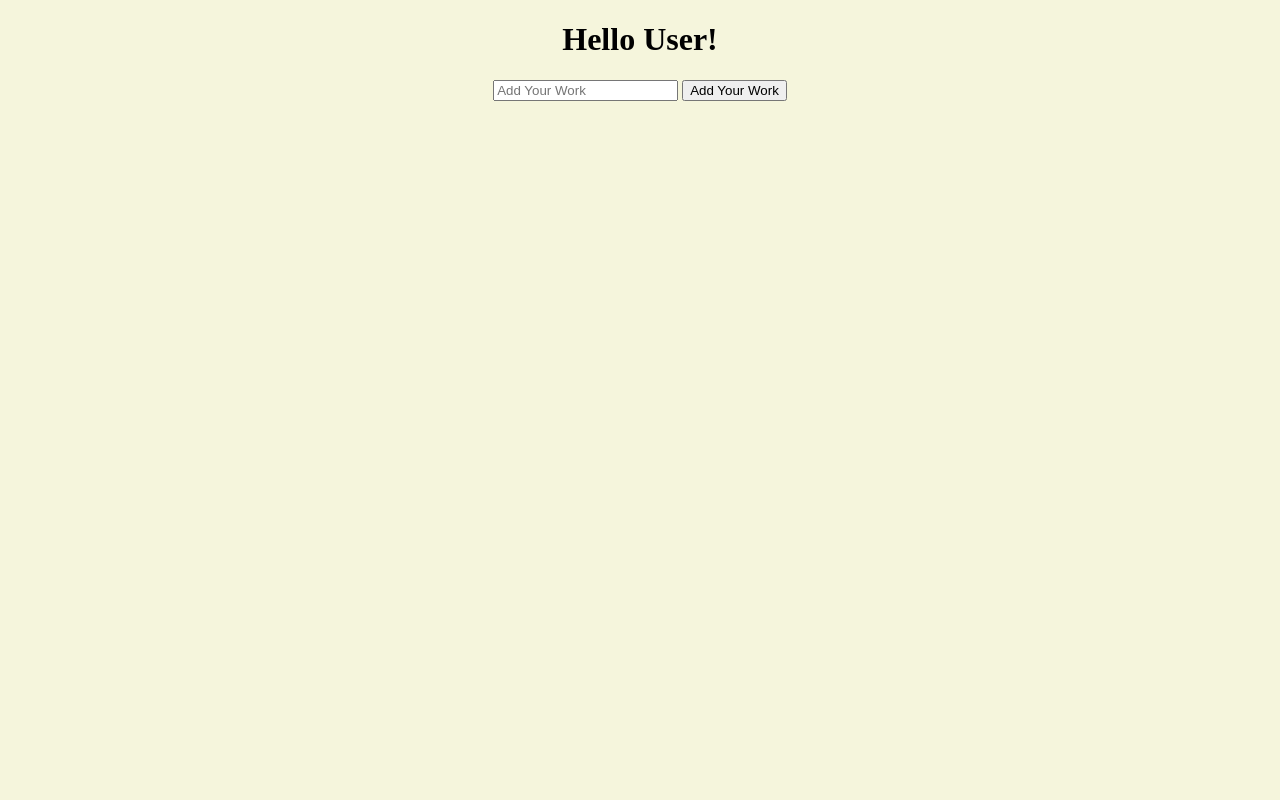
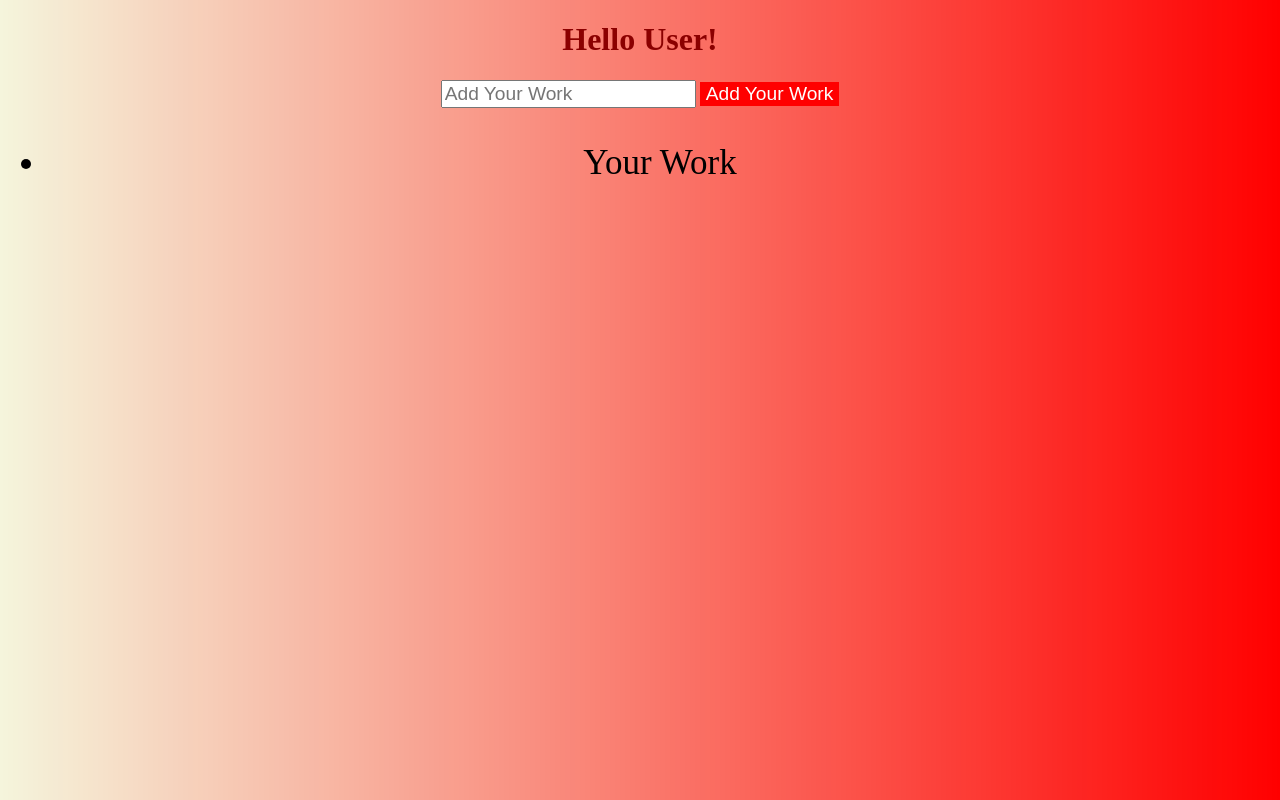
Before and after one commit to Arafat-alim/Arafat-jsMiniProject, a plain HTML site: page TodoList/index.html in a window 1280 px wide. Drawn offline with Linux system fonts and the light colour scheme.

Commit message:
Some basic Ui changes v.0.0.0

```diff
--- a/TodoList/index.html
+++ b/TodoList/index.html
@@ -10,11 +10,16 @@
 <body>
     <main>
         <div>
-            <h1>Hello User!</h1>
+            <h1 id="colorhead">Hello User!</h1>
         </div>
         <div>
             <input type="text" name="" id="" placeholder="Add Your Work">
             <button id="add-item">Add Your Work</button>
+            <div id="list">
+                <ul>
+                    <li>Your Work</li>
+                </ul>
+            </div>
         </div>
     </main>
     <script src="script.js"></script>
--- a/TodoList/script.js
+++ b/TodoList/script.js
@@ -1,4 +1,4 @@
-console.log("WelcomeHome")
+//console.log("WelcomeHome")
 var btnAdd = document.getElementById("add-item");
 
 btnAdd.addEventListener('click', function(){
--- a/TodoList/style.css
+++ b/TodoList/style.css
@@ -1,7 +1,26 @@
 body{
     /* background-color: blueviolet; */
     background-color: beige;
+    background-image: linear-gradient(to right, rgba(255,0,0,0), rgba(255,0,0,1));
+    /* isko priority milega */
+
 }
 div{
     text-align: center;
 }
+button{
+    color: white;
+    font-size: larger;
+    border: 10px;
+    background-color:  rgba(255,0,0,1);
+}
+input{
+    font-size: larger;
+    font-weight: 100px;
+}
+#colorhead{
+    color: darkred
+}
+#list{
+    font-size: 35px;
+}
```
